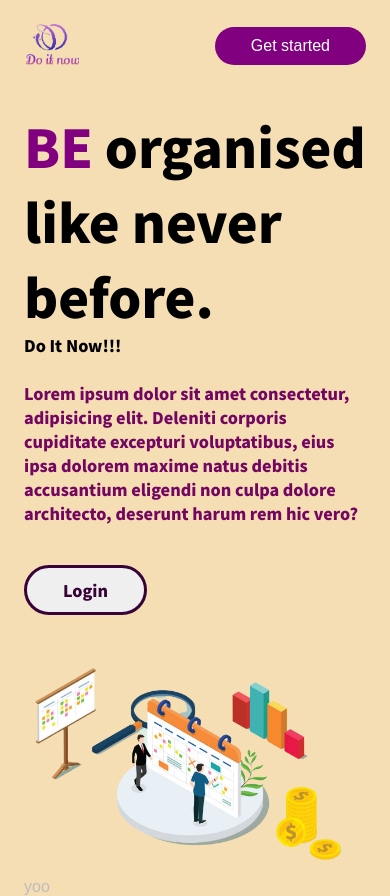
After one commit to MateerialRepo/todo, a PHP site: page / in a window 390 px wide. The commit adds this page. Run offline with PHP 8.4, Linux system fonts and the light colour scheme.

Commit message:
Homepage has been setup and it is responsive

```diff
--- a/createTag.php
+++ b/createTag.php
@@ -4,7 +4,7 @@
 <head>
     <meta charset="UTF-8">
     <meta name="viewport" content="width=device-width, initial-scale=1.0">
-    <title>Document</title>
+    <title>Do It Now</title>
     <link rel="stylesheet" href="css/style.css">
 </head>
 <body>
@@ -13,7 +13,7 @@
     header('location:login.php');
 }else{ ?>
     <form action="todo.php" method="POST">
-        <div>
+        <div class="input-group">
             <label for="tag">TAG</label>
             <input type="text" name="tag">
         </div>
--- a/dashboard.php
+++ b/dashboard.php
@@ -5,7 +5,7 @@
 <head>
     <meta charset="UTF-8">
     <meta name="viewport" content="width=device-width, initial-scale=1.0">
-    <title>TODO APP</title>
+    <title>Do It Now</title>
     <link rel="stylesheet" href="css/style.css">
     <link rel="stylesheet" href="./css/bootstrap.min.css">
 </head>
@@ -49,7 +49,7 @@
                                     <div class='card-body'>
                                         <h2><?php echo$tag?> </h2>
                                         <span><a href="createtask.php?id= <?php echo $tag_id;?>"">Add Task</a></span>
-                                        <span><a href="viewtasks.php?id= <?php echo $row['id'];?>"">View task</a></span>
+                                        <span><a href="viewtasks.php?id= <?php echo $tag_id;?>"">View task</a></span>
                                     </div>
                                 </div>
                             </div>
--- /dev/null
+++ b/index.html
@@ -0,0 +1,44 @@
+<!DOCTYPE html>
+<html lang="en">
+<head>
+    <meta charset="UTF-8">
+    <meta name="viewport" content="width=device-width, initial-scale=1.0">
+    <title>Do It Now</title>
+    <link rel = "stylesheet" href="style.css" >
+    <link rel="preconnect" href="https://fonts.gstatic.com">
+<link href="https://fonts.googleapis.com/css2?family=Noto+Sans+JP:wght@900&display=swap" rel="stylesheet">
+
+</head>
+<body>
+    <div id ="container">
+    <header>
+    <img src="images/logo.png" alt="" width="55px">
+    <nav class="navigation">
+        <a href="register.php" class="navigation-item">Get Started</a>
+        </nav>
+        <a href="register.php" class="btn"> Get started</a>
+
+
+    </header>
+    <main>
+    <div class="main-content">
+    <h1 class="headline"> <span style="color:purple;">BE</span>
+        organised <br/> like never before.
+    </h1>
+    <span>Do It Now!!!</span>
+    <p class="description">Lorem ipsum dolor sit amet consectetur, adipisicing elit.
+    Deleniti corporis cupiditate excepturi voluptatibus, eius ipsa dolorem maxime natus debitis accusantium eligendi non culpa dolore architecto, deserunt harum rem hic vero?</p>
+    <button class="login-btn" > <a href="login.php">Login</a></button>
+</div>
+
+
+    <div class="main-image">
+    <img src="images/todo.png" alt="">
+    </div>
+    </main>
+    <footer>
+    <span>yoo</span>
+    </footer>
+    </div>
+</body>
+</html>
--- a/login.php
+++ b/login.php
@@ -3,7 +3,7 @@
 <head>
     <meta charset="UTF-8">
     <meta name="viewport" content="width=device-width, initial-scale=1.0">
-    <title>TODO APP</title>
+    <title>Do It Now</title>
     <link rel="stylesheet" href="./css/bootstrap.min.css">
     <link rel="stylesheet" href="css/style.css">
 </head>
@@ -25,7 +25,7 @@
         <div class="submit">
             <input type="submit" name="login" value="Login">
         </div>
-        <p>Don't have an account? <a href="register.php">sign up</a></p>
+        <p style="margin-top: 30px;">Don't have an account? <a href="register.php">sign up</a></p>
     </form>
 </body>
 </html>
--- a/register.php
+++ b/register.php
@@ -9,7 +9,7 @@
     </head>
 <body>
     <form action="todo.php" method= "POST">
-        <h2 style= "text-align: center; color: white;">Create Your Account</h2>
+        <h2 style= "text-align: center; color: white;">Create an account</h2>
         <?php include('message.php') ?>
         <div class="input-group">
             <label for="username">Username</label>
@@ -31,7 +31,7 @@
             <input type="submit" value="Register" name="register" >
         </div>
         <div>
-        <p>Already have an account? <a href="login.php">login</a></p>
+        <p style="margin-top: 30px;">Already have an account? <a href="login.php">login</a></p>
         </div>
     </form>
 </body>
--- /dev/null
+++ b/style.css
@@ -0,0 +1,94 @@
+*{
+    box-sizing: border-box;
+    color: inherit;
+    font: inherit;
+}
+body{
+    font-family: sans-serif;
+    padding: 0;
+    margin: 0;
+    background-color: wheat;
+}
+p{
+    max-width: 600;
+}
+#container{
+    max-width: 1200px;
+    padding:24px;
+    display:grid;
+    grid-template-rows: auto 1fr auto;
+    height: 100vh;
+    margin: 0 auto;
+}
+header{
+    display: flex;
+    align-items: center;
+}
+.navigation{
+    flex-grow: 1;
+    margin-left: 40px;
+    visibility: hidden;
+}
+.btn{
+    /* margin-left: auto; */
+    border: none;
+    border-radius:50px;
+    padding: 10px 36px;
+    background-color: purple;
+    color: white;
+    text-decoration: none;
+}
+main{
+    display: flex;
+    align-items: center;
+}
+.main-content{
+    flex: 1;
+    margin-top: 40px;
+    margin-bottom: 40px;
+    font-family: 'Noto Sans JP', sans-serif;
+
+}
+.headline{
+    font-size: 52px;
+    font-weight: 500;
+    margin: 0;
+    padding: 0;
+
+}
+.main-image{
+    flex: 1;
+    background-color: wheat;
+}
+.main-image img{
+    width: 100%;
+
+}
+.description{
+    color: rgb(116, 6, 97);
+    margin: 0;
+    padding: 0;
+    margin-top: 24px;
+    margin-bottom: 40px;
+}
+.login-btn{
+    padding: 10px 36px;
+    border-radius: 50px;
+    border: solid 3px rgb(56, 3, 56);
+    display: flex;
+    align-items: center;
+   }
+   .login-btn a{
+    text-decoration: none;
+    color: rgb(56, 3, 56);
+
+   }
+footer{
+    display: flex;
+    color: #bdbdbd;
+}
+@media only screen and (max-width: 600px){
+    main{
+        display: block;
+    }
+}
--- a/viewtasks.php
+++ b/viewtasks.php
@@ -1,7 +1,9 @@
 <?php include('todo.php');
 if (isset($_GET['id'])){
     $tag_id = $_GET['id'];
-$sql = mysqli_query($conn, "SELECT task_name, end_date, task_description FROM tasks WHERE id = '$tag_id'");?>
+    // $user_id = $_SESSION['user_id'];
+    // echo $tag_id;
+$sql = mysqli_query($conn, "SELECT *  FROM tasks WHERE tag_id = '$tag_id' ");?>
 
 <!DOCTYPE html>
 <html lang="en">
```
Also changed, not shown: createtask.php (+6 -6 lines), css/style.css (+65 -20 lines), homepage.php (deleted, +0 -89 lines), images/logo.png (added), images/todo.jpg (deleted), images/todo.png (added), images/todo_2.png (deleted), 1 other file.
